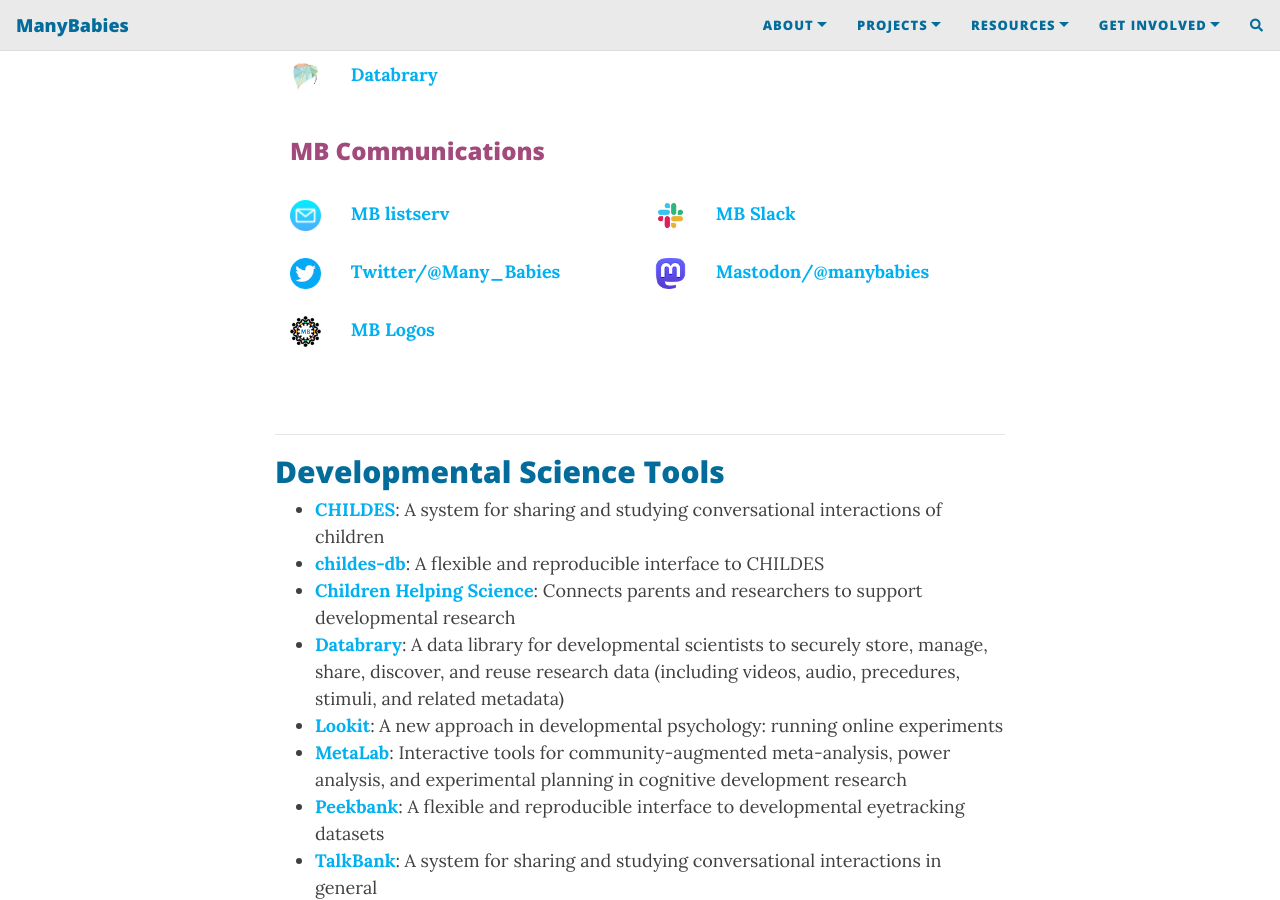
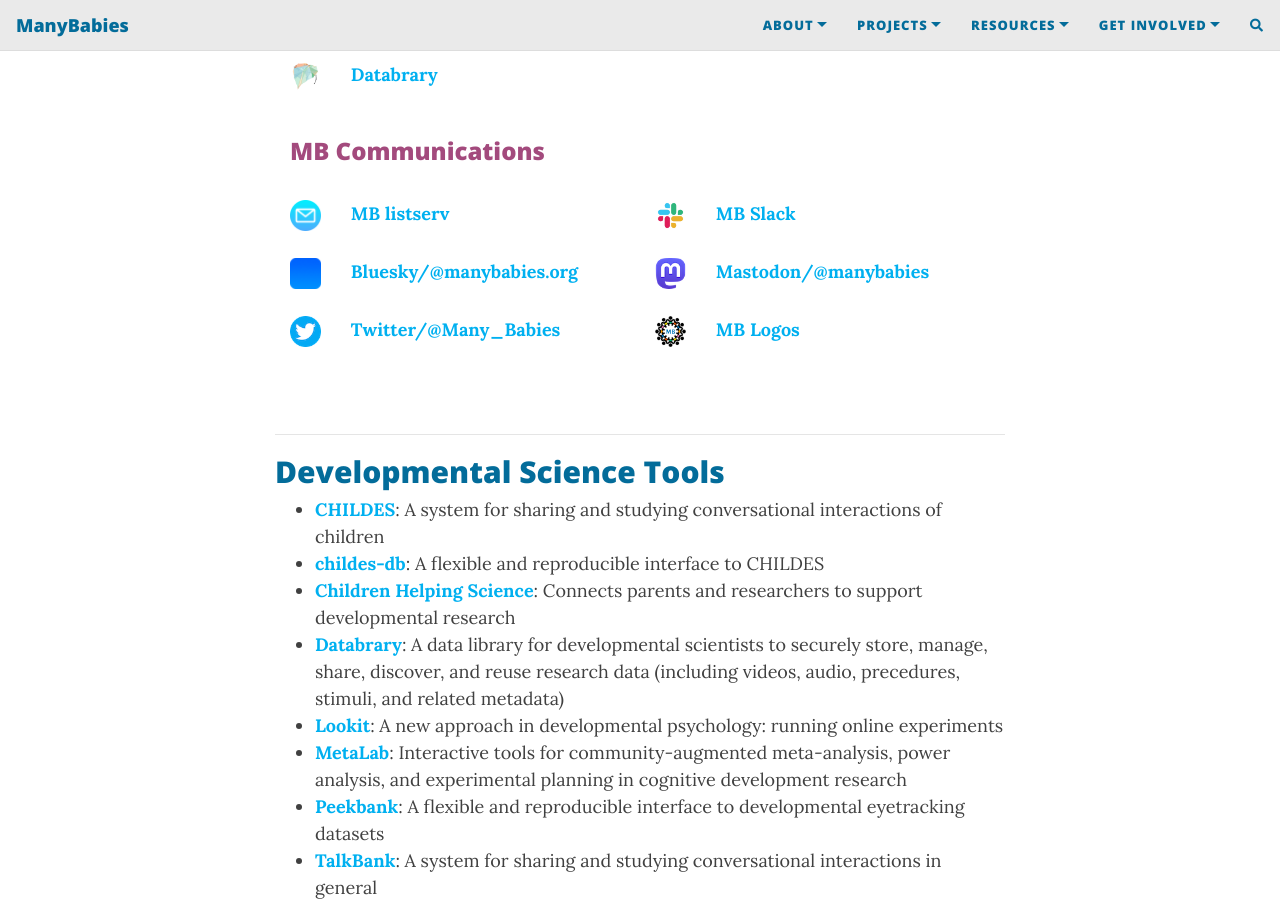
Before and after one commit to manybabies/manybabies.github.io, a Jekyll site: the page built from resources.md, in a window 1280 px wide and 900 px high, scrolled down 896 px. Built offline with Jekyll 4.4.1, drawn with Linux system fonts in a browser that asks for light colours; nearby versions of some CDN libraries; comment, search, counter and statistics services are not loaded.

Commit message:
Update resources.md

```diff
--- a/resources.md
+++ b/resources.md
@@ -165,10 +165,10 @@
     <br>
     <div class="row" align="center">
       <div class="col-sm-1 col-xs-6" align="left">
-        <a href="https://twitter.com/Many_Babies" target="_blank"><img src="/assets/img/twitter.png" alt="Twitter logo" width="50"></a>
+        <a href="https://bsky.app/profile/manybabies.org" target="_blank"><img src="/assets/img/bluesky.png" alt="Bluesky logo" width="50"></a>
       </div>
       <div class="col-sm-5 col-xs-6" align="left">
-        <a href="https://twitter.com/Many_Babies" target="_blank"><b>Twitter/@Many_Babies</b></a>
+        <a href="https://bsky.app/profile/manybabies.org" target="_blank"><b>Bluesky/@manybabies.org</b></a>
       </div>
       <div class="col-sm-1 col-xs-6" align="left">
         <a href="https://nerdculture.de/@manybabies" target="_blank"><img src="/assets/img/mastodon.png" alt="Mastodon logo" width="50"></a>
@@ -180,14 +180,16 @@
     <br>
     <div class="row" align="center">
       <div class="col-sm-1 col-xs-6" align="left">
+        <a href="https://twitter.com/Many_Babies" target="_blank"><img src="/assets/img/twitter.png" alt="Twitter logo" width="50"></a>
+      </div>
+      <div class="col-sm-5 col-xs-6" align="left">
+        <a href="https://twitter.com/Many_Babies" target="_blank"><b>Twitter/@Many_Babies</b></a>
+      </div>
+      <div class="col-sm-1 col-xs-6" align="left">
         <a href="https://drive.google.com/drive/folders/1RpcEVJw46S9sQ5QLl5vqExkAhvPg8rbp?usp=sharing" target="_blank"><img src="/assets/img/avatar-icon-2022.png" alt="ManyBabies logo" width="50"></a>
       </div>
       <div class="col-sm-5 col-xs-6" align="left">
         <a href="https://drive.google.com/drive/folders/1RpcEVJw46S9sQ5QLl5vqExkAhvPg8rbp?usp=sharing" target="_blank"><b>MB Logos</b></a>
-      </div>
-      <div class="col-sm-1 col-xs-6" align="left">
-      </div>
-      <div class="col-sm-5 col-xs-6" align="left">
       </div>
     </div>
   </div>
```
